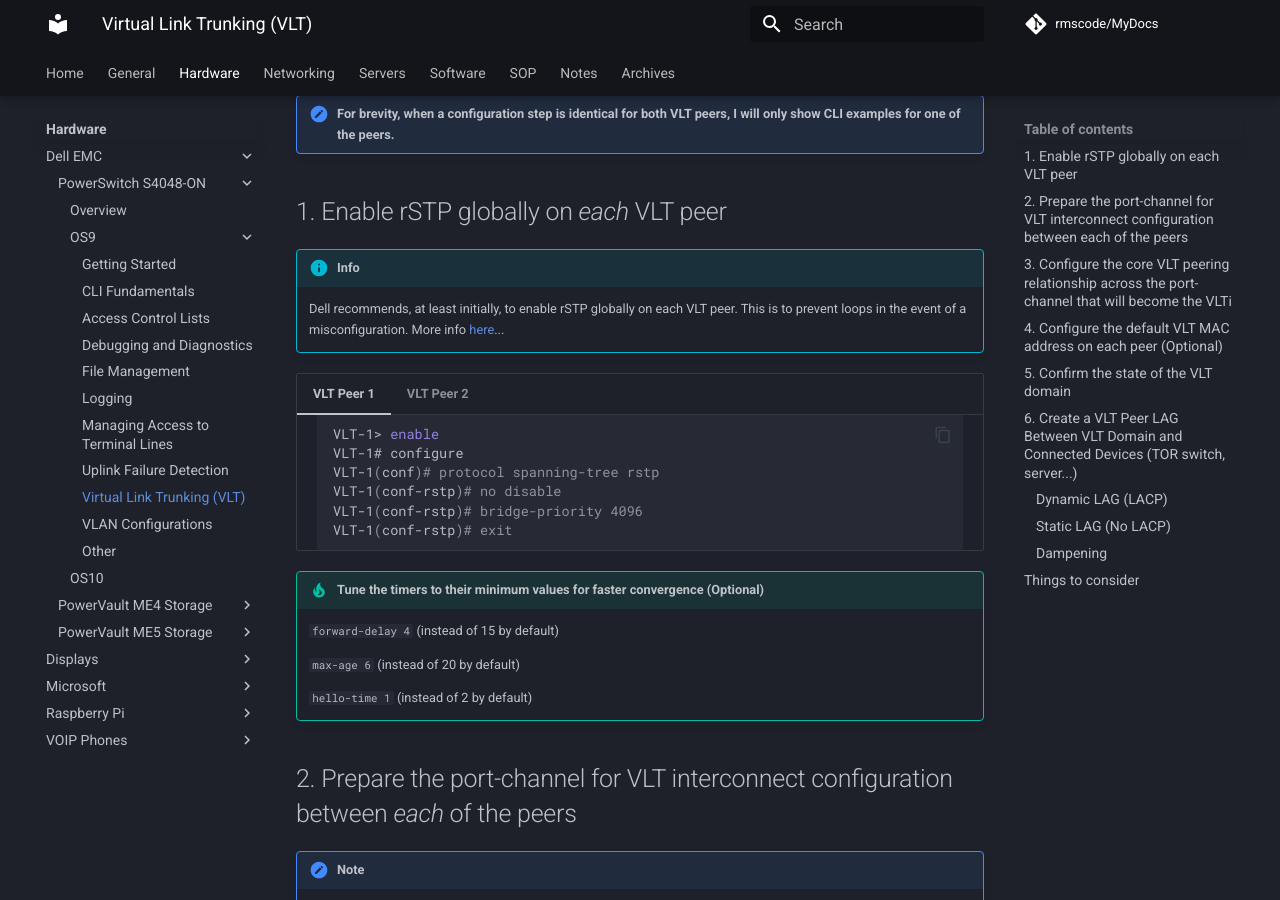
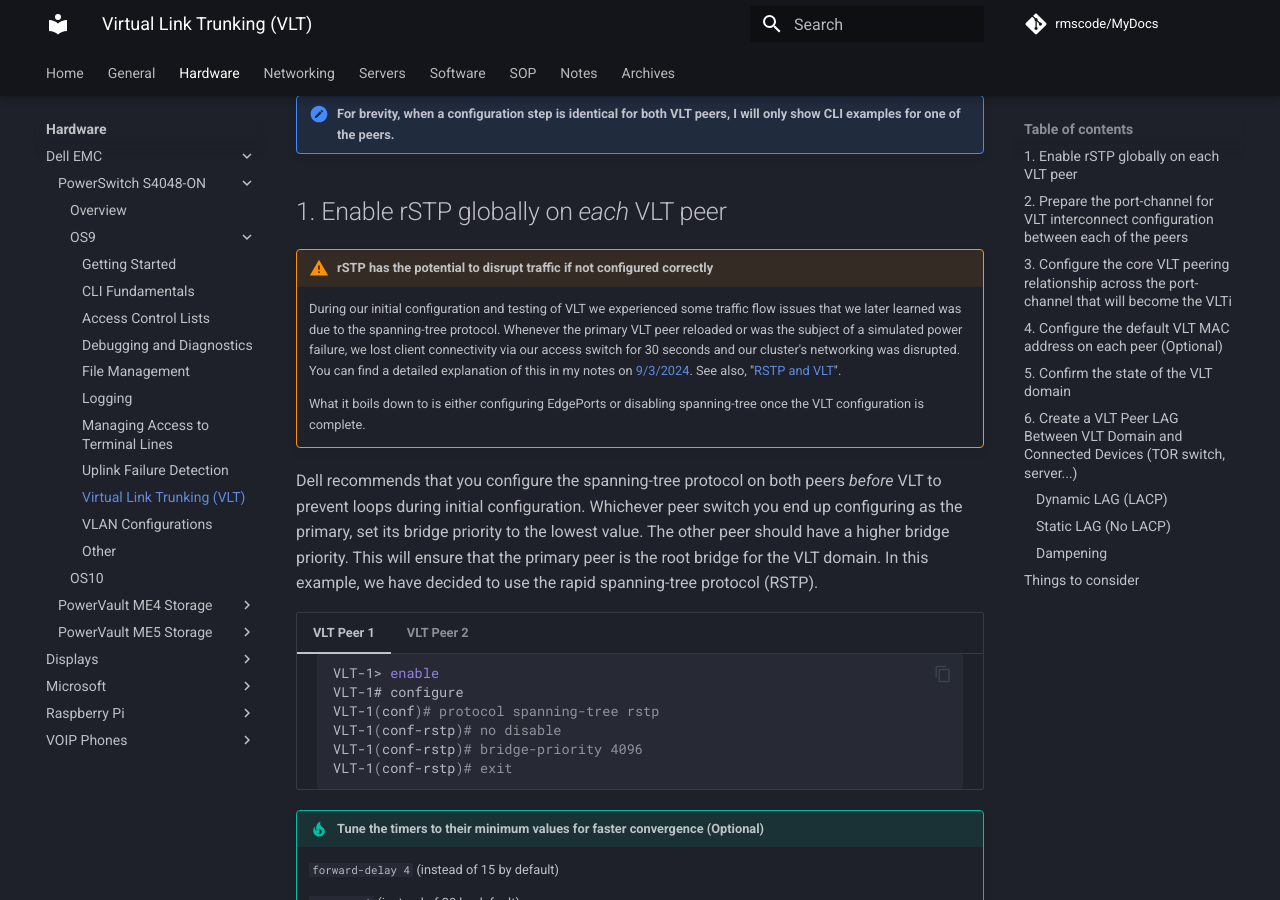
Before and after one commit to rmscode/binary-garden, an MkDocs documentation site: the page built from docs/hardware/dell-emc/S4048-ON/os9-vlt.md, in a window 1280 px wide and 900 px high, scrolled down 317 px. Built offline with MkDocs 1.6.1 and Material for MkDocs 9.7.7, drawn with Linux system fonts in a browser that asks for light colours; comment, search, counter and statistics services are not loaded; some of the changed text lies outside the part shown.

Commit message:
Docs: Revise VLT docs to include rSTP warning
We learned that spanning-tree has the potential to disrupt traffic and explain how to avoid that.

```diff
--- a/docs/hardware/dell-emc/S4048-ON/os9-vlt.md
+++ b/docs/hardware/dell-emc/S4048-ON/os9-vlt.md
@@ -8,9 +8,13 @@
 
 ## 1. Enable rSTP globally on *each* VLT peer
 
-!!! info
+!!! warning "rSTP has the potential to disrupt traffic if not configured correctly"
 
-    Dell recommends, at least initially, to enable rSTP globally on each VLT peer. This is to prevent loops in the event of a misconfiguration. More info [here](../S4048-ON/os9-other.md#rstp-and-vlt)...
+    During our initial configuration and testing of VLT we experienced some traffic flow issues that we later learned was due to the spanning-tree protocol. Whenever the primary VLT peer reloaded or was the subject of a simulated power failure, we lost client connectivity via our access switch for 30 seconds and our cluster's networking was disrupted. You can find a detailed explanation of this in my notes on [9/3/2024](../../../notes/2024.md#t-09032024). See also, "[RSTP and VLT](./os9-other.md#rstp-and-vlt)".
+
+    What it boils down to is either configuring EdgePorts or disabling spanning-tree once the VLT configuration is complete.
+
+Dell recommends that you configure the spanning-tree protocol on both peers *before* VLT to prevent loops during initial configuration. Whichever peer switch you end up configuring as the primary, set its bridge priority to the lowest value. The other peer should have a higher bridge priority. This will ensure that the primary peer is the root bridge for the VLT domain. In this example, we have decided to use the rapid spanning-tree protocol (RSTP).
 
 === "VLT Peer 1"
 
```
Also changed, not shown: other parts of docs/hardware/dell-emc/S4048-ON/os9-vlt.md (+1 -1 lines).
